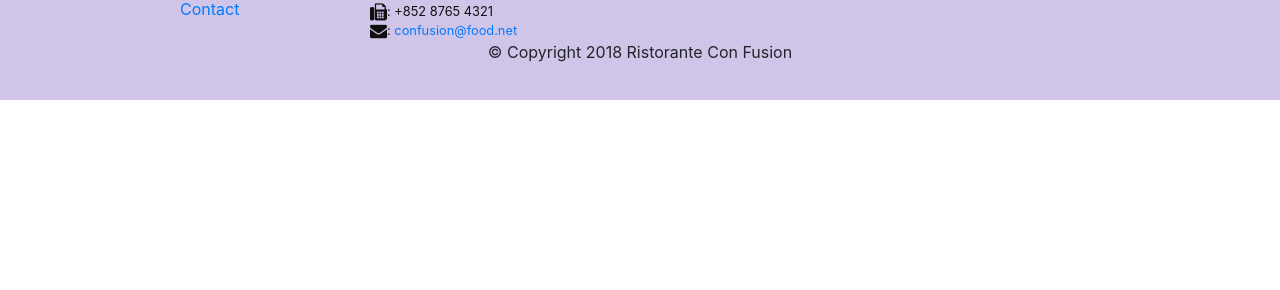
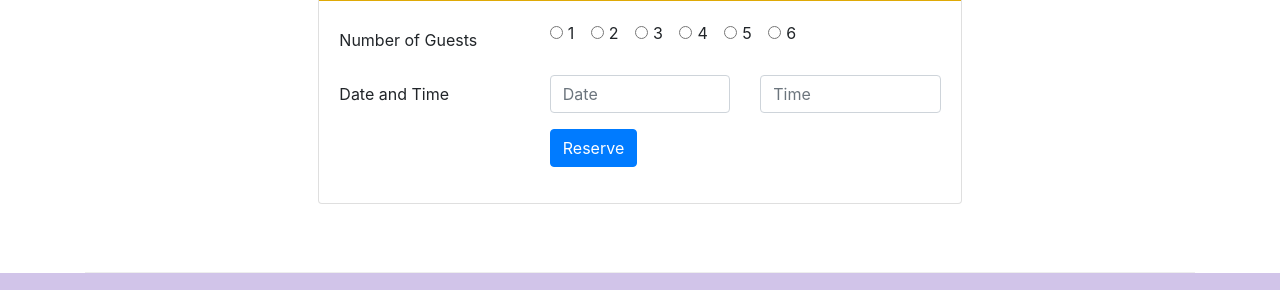
Before and after one commit to dmatiushkin73/coursera-course3, a website: page Bootstrap4/conFusion/index.html in a window 1280 px wide. Shown: the part 1661-1951 px from the top of the page. Before the commit the page ends 1761 px from the top, so only its background shows below. Drawn offline with nearby package versions, Linux system fonts and the light colour scheme.

Commit message:
Assignment 2

```diff
--- a/Bootstrap4/conFusion/index.html
+++ b/Bootstrap4/conFusion/index.html
@@ -39,8 +39,11 @@
                     <h1>Ristorante con Fusion</h1>
                     <p>We take inspiration from the World's best cuisines, and create a unique fusion experience. Our lipsmacking creations will tickle your culinary senses!</p>
                 </div>
-                <div class="col-12 col-sm align-self-center">
+                <div class="col-6 col-sm-3 align-self-center">
                     <img src="img/logo.png" class="img-fluid">
+                </div>
+                <div class="col-6 col-sm-3 align-self-center">
+                    <a class="btn btn-sm bg-warning btn-block text-dark" href="#reservecard">Reserve Table</a>
                 </div>
             </div>
         </div>
@@ -73,8 +76,15 @@
                 <h3>This Month's Promotions</h3>
             </div>
             <div class="col col-sm col-md">
-                <h2>Weekend Grand Buffet</h2>
-                <p>Featuring mouthwatering combinations with a choice of five different salads, six enticing appetizers, six main entrees and five choicest desserts. Free flowing bubbly and soft drinks. All for just $19.99 per person </p>
+                <div class="media">
+                    <div class="media-body">
+                        <h2 class="mt-0">Weekend Grand Buffet <span class="badge badge-danger">NEW</span></h2>
+                        <p>Featuring mouthwatering combinations with a choice of five different salads,
+                            six enticing appetizers, six main entrees and five choicest desserts.
+                            Free flowing bubbly and soft drinks. All for just $19.99 per person </p>
+                    </div>
+                    <img class="d-flex ml-3 img-thumbnil align-self-center" src="img/buffet.png" alt="Buffet">
+                </div>
             </div>
         </div>
 
@@ -94,6 +104,61 @@
                             whos-who in the culinary world, he specializes in
                             creating mouthwatering Indo-Italian fusion experiences.
                             </p>
+                    </div>
+                </div>
+            </div>
+        </div>
+
+        <div class="row row-content align-items-center">
+            <div class="col-12 col-sm-8 offset-sm-2">
+                <div class="card" id="reservecard">
+                    <h3 class="card-header bg-warning text-white">Reserve a Table</h3>
+                    <div class="card-body">
+                        <form>
+                            <div class="form-group row">
+                                <label class="col-12 col-sm-4 col-form-label">Number of Guests</label>
+                                <div class="col-12 col-sm">
+                                    <div class="form-check form-check-inline">
+                                        <input class="form-check-input" type="radio" name="numofguests" id="oneguest" value="option1">
+                                        <label class="form-check-label" for="oneguest">1</label>
+                                    </div>
+                                    <div class="form-check form-check-inline">
+                                        <input class="form-check-input" type="radio" name="numofguests" id="twoguests" value="option2">
+                                        <label class="form-check-label" for="twoguests">2</label>
+                                    </div>
+                                    <div class="form-check form-check-inline">
+                                        <input class="form-check-input" type="radio" name="numofguests" id="threeguests" value="option3">
+                                        <label class="form-check-label" for="threeguests">3</label>
+                                    </div>
+                                    <div class="form-check form-check-inline">
+                                        <input class="form-check-input" type="radio" name="numofguests" id="fourguests" value="option4">
+                                        <label class="form-check-label" for="fourguests">4</label>
+                                    </div>
+                                    <div class="form-check form-check-inline">
+                                        <input class="form-check-input" type="radio" name="numofguests" id="fiveguests" value="option5">
+                                        <label class="form-check-label" for="fiveguests">5</label>
+                                    </div>
+                                    <div class="form-check form-check-inline">
+                                        <input class="form-check-input" type="radio" name="numofguests" id="sixguests" value="option6">
+                                        <label class="form-check-label" for="sixguests">6</label>
+                                    </div>
+                                </div>
+                            </div>
+                            <div class="form-group row">
+                                <label class="col-12 col-sm-4 col-form-label">Date and Time</label>
+                                <div class="col-6 col-sm-4">
+                                    <input type="text" class="form-control" id="reservedate" name="reservedate" placeholder="Date">
+                                </div>
+                                <div class="col-6 col-sm-4">
+                                    <input type="text" class="form-control" id="reservetime" name="reservetime" placeholder="Time">
+                                </div>
+                            </div>
+                            <div class="form-group row">
+                                <div class="col-sm-8 offset-sm-4">
+                                    <button type="submit" class="btn btn-primary">Reserve</button>
+                                </div>
+                            </div>
+                        </form>
                     </div>
                 </div>
             </div>
```
